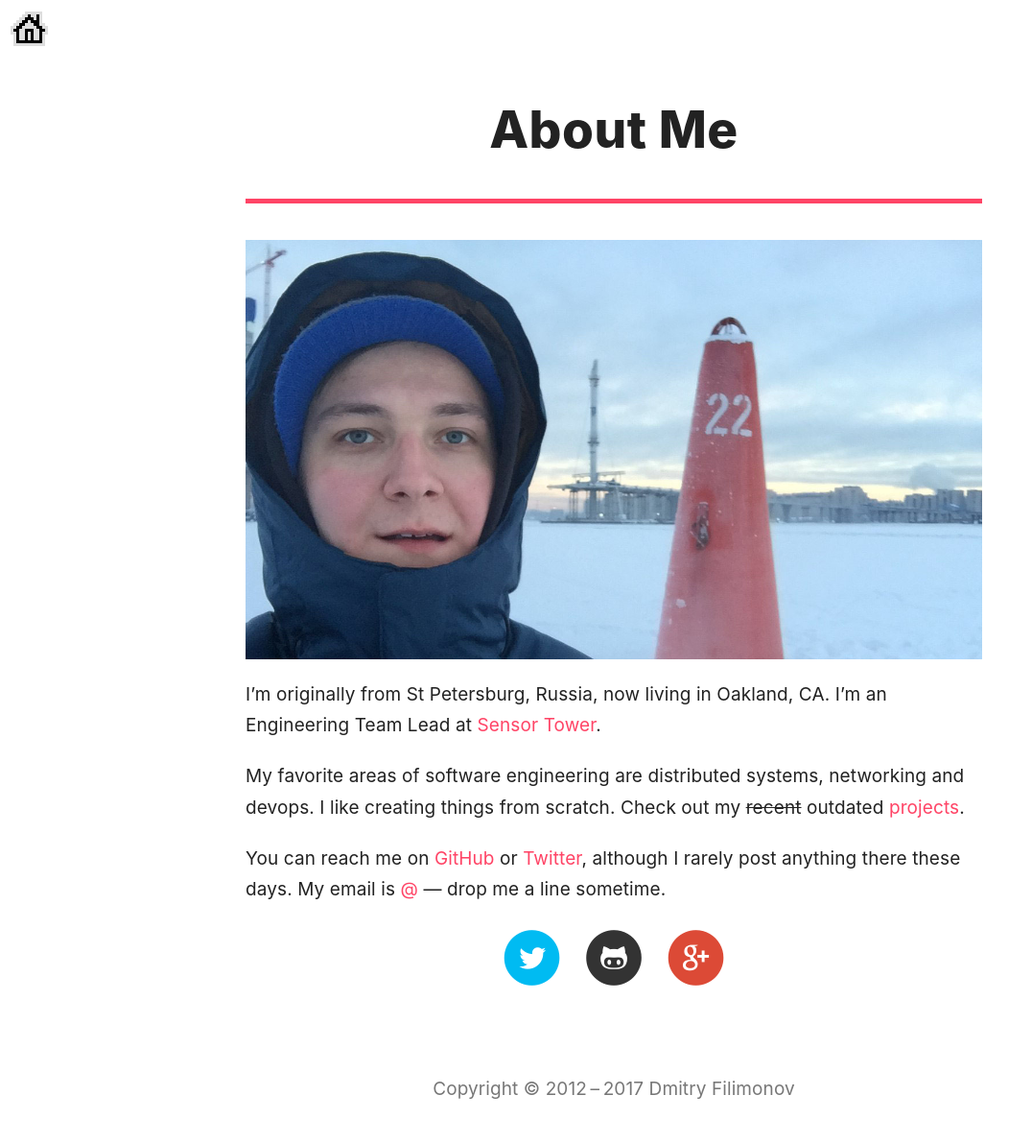
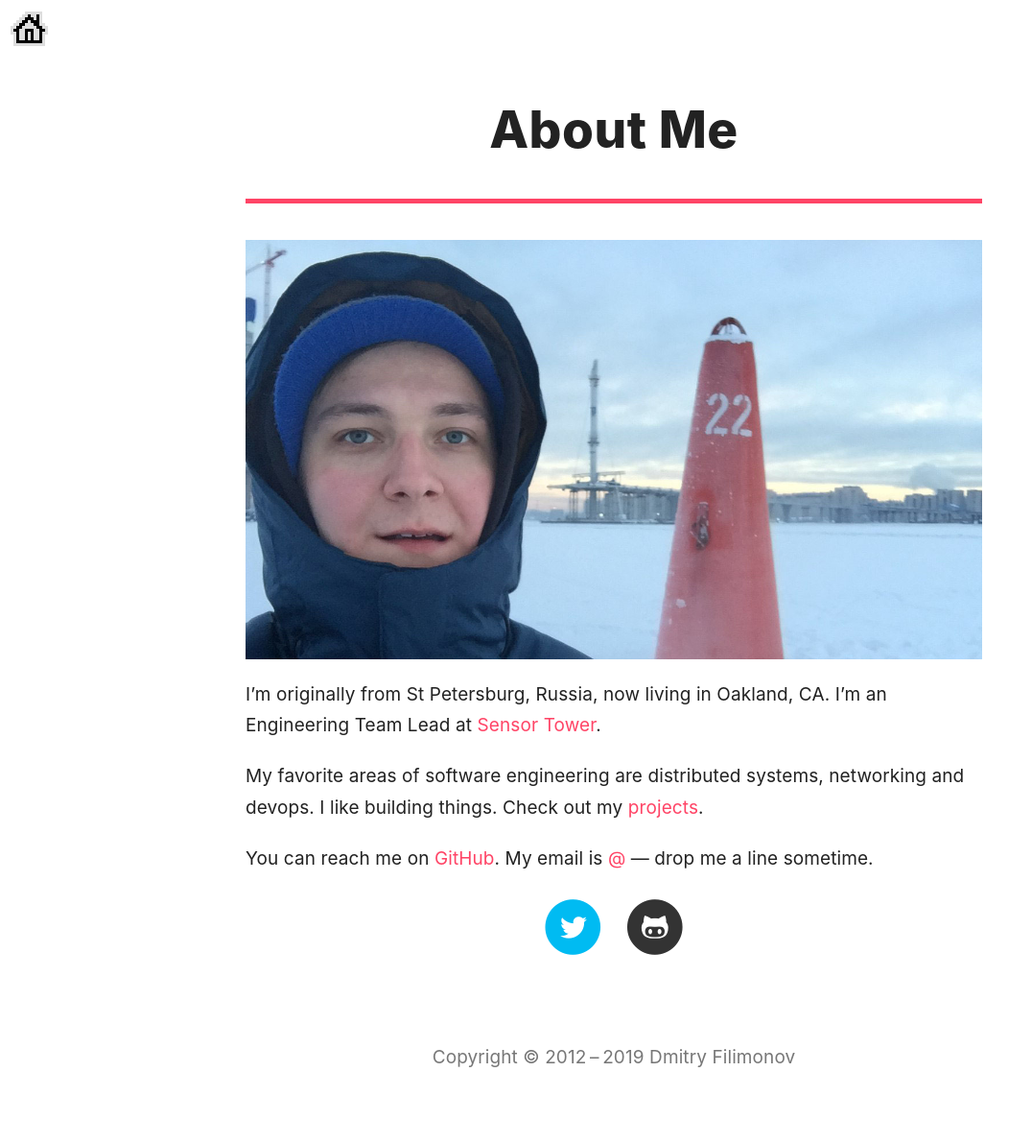
Before and after one commit to petethepig/petethepig.github.io, a Jekyll site: the page built from about/index.md, in a window 1280 px wide. Shown: the whole page at 96% size, without its empty margins (0-1076 px from the left). Built offline with Jekyll 4.4.1, drawn with Linux system fonts in a browser that asks for light colours; some web fonts are replaced; after the commit the page ends 1159 px from its top, so only the background shows below that.

```diff
--- a/_layouts/default.html
+++ b/_layouts/default.html
@@ -31,7 +31,7 @@
     page.no_header
     <header class="container">
       <h2 class="dmitry"><a href="/">Dmitry Filimonov</a></h2>
-      <p class="gray-color">I like creating stuff for the Web. Read <a href="/about">more about me</a> and check out <a href="/projects">my projects</a>.</p>
+      <p class="gray-color">I like building things. Read <a href="/about">more about me</a> and check out <a href="/projects">my projects</a>.</p>
       <hr class='border'></hr>
     </header>
   {% endunless %}
@@ -43,7 +43,7 @@
 
   {% unless page.no_footer %}
     <footer class="container">
-      <p class="copyright gray-color align-center">Copyright © 2012&thinsp;–&thinsp;2017 <a class="gray-color" href="/">Dmitry Filimonov</a></p>
+      <p class="copyright gray-color align-center">Copyright © 2012&thinsp;–&thinsp;2019 <a class="gray-color" href="/">Dmitry Filimonov</a></p>
     </footer>
   {% endunless %}
 
--- a/about/index.md
+++ b/about/index.md
@@ -12,14 +12,13 @@
 
 I'm originally from St Petersburg, Russia, now living in Oakland, CA. I'm an Engineering&nbsp;Team&nbsp;Lead at [Sensor&nbsp;Tower](https://sensortower.com/).
 
-My favorite areas of software engineering are distributed systems, networking and devops. I like creating things from scratch. Check out my <strike>recent</strike> outdated [projects](/projects).
+My favorite areas of software engineering are distributed systems, networking and devops. I like building things. Check out my [projects](/projects).
 
-You can reach me on [GitHub](https://github.com/petethepig) or [Twitter](https://twitter.com/dmi3f), although I rarely post anything there these days. My email is [@]([me-email]) — drop me a line sometime.
+You can reach me on [GitHub](https://github.com/petethepig). My email is [@]([me-email]) — drop me a line sometime.
 
 <p class="social-buttons">
   <a class="social-button" href="https://twitter.com/dmi3f"></a>
   <a class="social-button" href="https://github.com/petethepig"></a>
-  <a class="social-button" href="https://plus.google.com/115336993797323707321"></a>
 </p>
 
 <div class="clear-fix"></div>
```
Also changed, not shown: projects/index.md (+3 -3 lines), assets/images/projects-string-art-bird.jpg (added).
